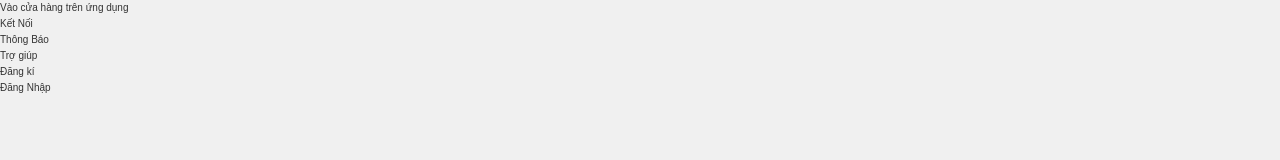
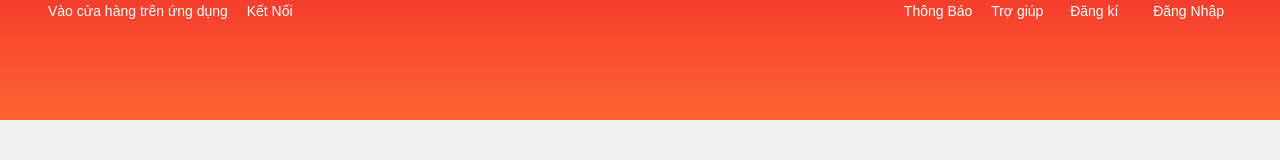
Before and after one commit to Tuan-1204/Project1_T4_2025_Shoppe, a plain HTML site: page index.html in a window 1280 px wide. Drawn offline with Linux system fonts and the light colour scheme.

Commit message:
menu bar Css

```diff
--- a/css/style.css
+++ b/css/style.css
@@ -0,0 +1,72 @@
+/* Phần 1 : code phần header */
+.header {
+    /* chiều cao */
+    height: 120px;
+    /* màu nền */
+    background-image: linear-gradient(0, #fe6433, #f53e2d);
+}
+
+/* code thằng header__navbar cha */
+.header__navbar {
+    display: flex;
+    justify-content: space-between;
+
+}
+
+/* code thanh navbar */
+.header__navbar-list {
+    /* xóa các chấm tròn của thẻ ul */
+    list-style: none;
+    /* xóa cách lề  */
+    padding-left: 0;
+}
+
+/* cho các thẻ item của navbar nằm ngang */
+.header__navbar-item {
+    /* giữ lại tính chất khối nhưng nằm cùng 1 hàng */
+    display: inline-block;
+}
+
+/* khoảng cách giữa các chữ */
+.header__navbar-item {
+    margin: 0 8px;
+    /*Trên dưới = 0 ,trái phải = 8px*/
+    position: relative;
+}
+
+/* set font chữ cho phần header */
+.header__navbar-item,
+.header__navbar-item-link {
+    display: inline-block;
+    /* font chữ */
+    font-size: 1.4rem;
+    /* 1.4rem = 14px */
+    /* màu chữ */
+    color: var(--white-color);
+    /* không gạch chân */
+    text-decoration: none;
+    /* không đổ bóng chữ */
+    text-shadow: none;
+    /* căn chỉnh độ dày của chữ */
+    font-weight: 300;
+}
+
+/* code phần chữ  đăng kí, đăng nhập */
+.header__navbar-item--strong {
+    /* độ dày của chữ */
+    font-weight: 400;
+}
+
+/* code chia phần điều hướng */
+
+.header__navbar-item--separate::after{
+    /* tạo ra 1 đường thẳng sau chữ */
+    content: "";
+    display: block;
+    position: absolute;
+   border-left: 1px soild var(--white-color);
+    height: 16px;
+  right: -9px;
+    top: 50%;
+    transform: translateY(-50%);
+}
--- a/index.html
+++ b/index.html
@@ -1,5 +1,6 @@
 <!DOCTYPE html>
 <html lang="Vi">
+
 <head>
     <meta charset="UTF-8">
     <meta name="viewport" content="width=device-width, initial-scale=1.0">
@@ -10,19 +11,23 @@
     <!-- nhúng font chữ -->
     <link rel="preconnect" href="https://fonts.googleapis.com">
     <link rel="preconnect" href="https://fonts.gstatic.com" crossorigin>
-    <link href="https://fonts.googleapis.com/css2?family=Roboto:ital,wght@0,100..900;1,100..900&display=swap" rel="stylesheet">
+    <link href="https://fonts.googleapis.com/css2?family=Roboto:ital,wght@0,100..900;1,100..900&display=swap"
+        rel="stylesheet">
 </head>
+
 <body>
     <!--1 Phần khung thẻ chung có class là container -->
     <div class="app">
         <!-- 2, phần header -->
         <header class="header">
+            <!-- responsive phần header -->
+            <div class="grid">
                 <!-- 2.1 Phần điều hướng, phần con của header -->
                 <nav class="header__navbar">
                     <!-- 2.2 Thanh bên trái -->
                     <ul class="header__navbar-list">
                         <!-- các item -->
-                         <li class="header__navbar-item">Vào cửa hàng trên ứng dụng  </li>
+                        <li class="header__navbar-item header__navbar-item--separate">Vào cửa hàng trên ứng dụng </li>
                         <li class="header__navbar-item">Kết Nối</li>
                     </ul>
                     <!-- 2.3 Thanh bên phải -->
@@ -35,13 +40,15 @@
                             <a href="" class="header__navbar-item-link">Trợ giúp</a>
                         </li>
                         <li class="header__navbar-item">
-                                <a href="" class="header__navbar-item-link">Đăng kí</a>
+                            <a href="" class="header__navbar-item header__navbar-item--strong header__navbar-item--separate">Đăng kí</a>
                         </li>
                         <li class="header__navbar-item">
-                              <a href="" class="header__navbar-item-link">Đăng Nhập</a>
+                            <a href="" class="header__navbar-item header__navbar-item--strong">Đăng Nhập</a>
                         </li>
                     </ul>
                 </nav>
+            </div>
+
         </header>
 
         <!-- 3 phần main -->
@@ -55,4 +62,5 @@
         </footer>
     </div>
 </body>
+
 </html>
```
Lines whose indentation alone changed are shown as unchanged.
